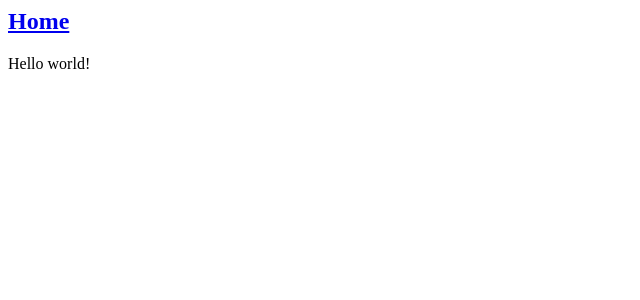
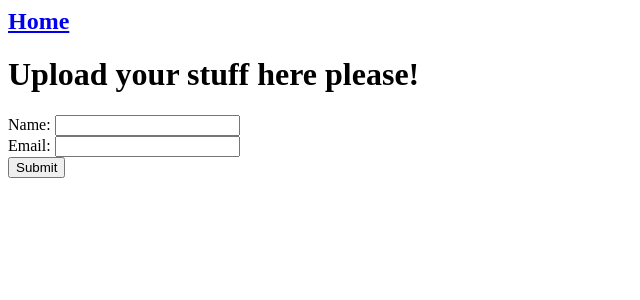
Before and after one commit to MagiMats/pdf_process_site, a Django app: page / in a window 1280 px wide. Shown: the top 300 px of the page, without its empty margins (0-640 px from the left). Run offline with Django 4.2, Linux system fonts and the light colour scheme.

Commit message:
first test form

```diff
--- /dev/null
+++ b/pdf_process_site/extractor/forms.py
@@ -0,0 +1,6 @@
+from django import forms
+
+class UploadForm(forms.Form):
+    title = "Upload your stuff here please!"
+    name = forms.CharField(max_length=50)
+    email = forms.EmailField()
--- a/pdf_process_site/extractor/views.py
+++ b/pdf_process_site/extractor/views.py
@@ -1,6 +1,14 @@
 from django.shortcuts import render
-
+from .forms import UploadForm
 
 # Create your views here.
 def HomeView(request):
-    return render(request, 'extractor\home.html', {})
+    if request.method == "POST":
+        form = UploadForm(request.POST)
+        if form.is_valid():
+            name = form.cleaned_data['name']
+            email = form.cleaned_data['email']
+
+            print(name, email)
+
+    return render(request, 'extractor\home.html', {'test':UploadForm})
--- a/pdf_process_site/templates/base.html
+++ b/pdf_process_site/templates/base.html
@@ -9,6 +9,7 @@
 </head>
 
 <body>
+
     {% block content %}
 
     {% endblock content %}
--- a/pdf_process_site/templates/extractor/home.html
+++ b/pdf_process_site/templates/extractor/home.html
@@ -2,4 +2,15 @@
 
 {% block title %}Homepage{% endblock title %}
 
-{% block content %}Hello world!{% endblock content %}
+{% block content %}
+<form action="post">{% csrf_token %}
+    <h1>{{test.title}}</h1>
+    {% for field in test %}
+    <div class="fieldWrapper">
+        {{ field.errors }}
+        {{ field.label_tag }} {{ field }}
+    </div>
+{% endfor %}
+<input type="submit" value="Submit">
+</form>
+{% endblock content %}
```
Also changed, not shown: pdf_process_site/db.sqlite3.
